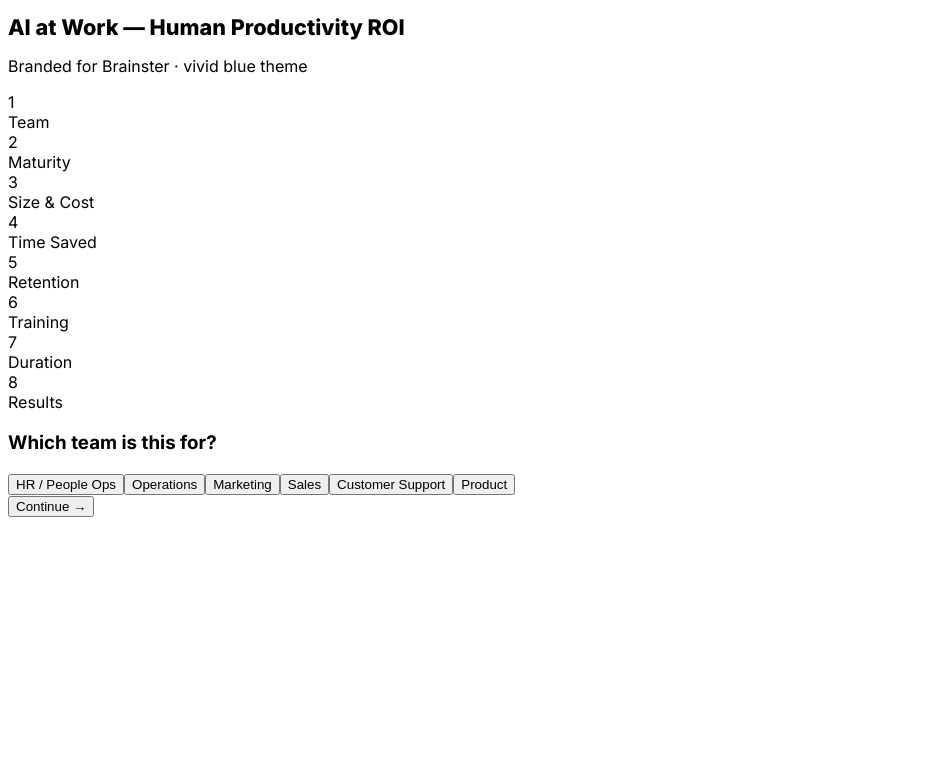
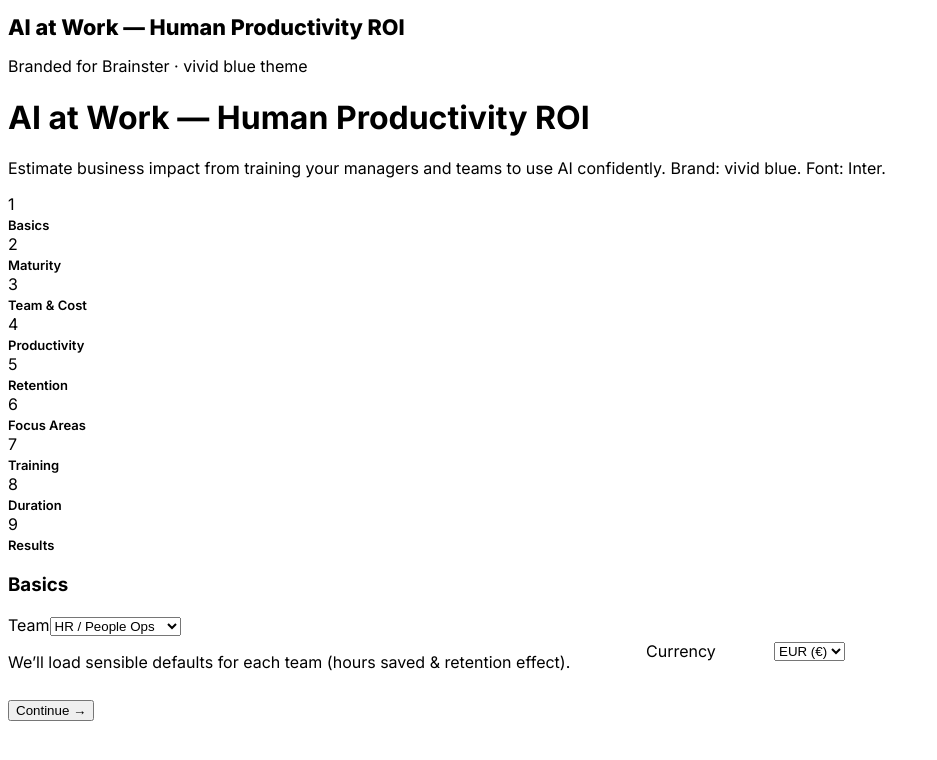
Before and after one commit to powerstephen/brainster-human-ai-roi, a Next.js app: page / in a window 1280 px wide. Shown: the top 760 px of the page, without its empty margins (0-937 px from the left). Built offline with nearby package versions, Linux system fonts and the light colour scheme.

Commit message:
Update RoiCalculator.tsx

```diff
--- a/components/RoiCalculator.tsx
+++ b/components/RoiCalculator.tsx
@@ -1,141 +1,215 @@
 'use client';
-import { useMemo, useState } from 'react';
-import { ChipGroup, NumberRow, PercentRow, StepHeader } from './ui';
-import { calc, Inputs, Team, Maturity } from '../lib/model';
+import { useMemo, useState, useEffect } from 'react';
+import { calc, Inputs, Team, Currency, symbol, teamPresets } from '../lib/model';
+import { CurrencySelect, MultiPick, NumberField, MaturitySlider } from './controls';
 
-const CURRENCY = '€';
-const fmt = (n:number)=>new Intl.NumberFormat('en', { style:'currency', currency:'EUR', maximumFractionDigits:0 }).format(n);
+const PAIN_OPTS = [
+  { label:'Staff retention', value:'retention' as const },
+  { label:'Employee engagement', value:'engagement' as const },
+  { label:'Output quality / rework', value:'quality' as const },
+  { label:'Throughput / cycle time', value:'throughput' as const },
+  { label:'Onboarding speed', value:'onboarding' as const },
+  { label:'Cost reduction', value:'cost' as const },
+];
+
+const TEAMS: {label:string; value:Team}[] = [
+  {label:'HR / People Ops', value:'hr'},
+  {label:'Operations', value:'ops'},
+  {label:'Marketing', value:'marketing'},
+  {label:'Sales', value:'sales'},
+  {label:'Customer Support', value:'support'},
+  {label:'Product', value:'product'},
+];
+
+function Steps({current}:{current:number}){
+  const items=['Basics','Maturity','Team & Cost','Productivity','Retention','Focus Areas','Training','Duration','Results'];
+  const pct = Math.min((current-1)/(items.length-1),1)*100;
+  return (
+    <>
+      <div className="progress"><span style={{width:`${pct}%`}}/></div>
+      <div className="steps">
+        {items.map((t,i)=>(
+          <div key={t} className={`step ${i+1<=current?'active':''}`}><div className="dot">{i+1}</div><span style={{fontWeight:600,fontSize:13}}>{t}</span></div>
+        ))}
+      </div>
+    </>
+  );
+}
 
 export function RoiCalculator(){
-  const [step,setStep]=useState<1|2|3|4|5|6|7|8>(1);
+  const [step,setStep]=useState(1);
 
-  // 1) Team
+  // currency & team
+  const [currency,setCurrency]=useState<Currency>('EUR');
   const [team,setTeam]=useState<Team>('hr');
-  const teamOps=[{label:'HR / People Ops',value:'hr' as const},{label:'Operations',value:'ops' as const},{label:'Marketing',value:'marketing' as const},{label:'Sales',value:'sales' as const},{label:'Customer Support',value:'support' as const},{label:'Product',value:'product' as const}];
 
-  // 2) Maturity
-  const [maturity,setMaturity]=useState<Maturity>('medium');
+  // maturity
+  const [maturityScore,setMaturityScore]=useState(5);
 
-  // 3) Size & Cost
-  const [employees,setEmployees]=useState(200);
+  // size & cost
+  const [employees,setEmployees]=useState(150);
   const [avgSalary,setAvgSalary]=useState(52000);
 
-  // 4) Time Saved
+  // productivity + retention
   const [hoursSavedPerWeek,setHoursSavedPerWeek]=useState(3);
-
-  // 5) Retention
   const [retentionImprovementPts,setRetentionImprovementPts]=useState(2);
 
-  // 6) Training
+  // pain points
+  const [pains,setPains]=useState<(typeof PAIN_OPTS[number]['value'])[]>([]);
+
+  // training
   const [trainingPerEmployee,setTrainingPerEmployee]=useState(850);
-
-  // 7) Duration
   const [durationMonths,setDurationMonths]=useState(3);
 
-  const inputs: Inputs = { team, maturity, employees, avgSalary, hoursSavedPerWeek, retentionImprovementPts, trainingPerEmployee, durationMonths };
+  // presets when team changes
+  useEffect(()=>{
+    const p = teamPresets(team);
+    setHoursSavedPerWeek(p.hours);
+    setRetentionImprovementPts(p.retentionPts);
+  },[team]);
+
+  const inputs: Inputs = {
+    currency, team, maturityScore, employees, avgSalary,
+    hoursSavedPerWeek, retentionImprovementPts, trainingPerEmployee, durationMonths, pains
+  };
+  const S = symbol(currency);
   const res = useMemo(()=>calc(inputs),[inputs]);
 
+  const money=(n:number)=>new Intl.NumberFormat('en', { style:'currency', currency, maximumFractionDigits:0 }).format(n);
+
   return (
-    <div className="space-y-5">
-      <StepHeader current={step}/>
+    <div className="section">
+      <div className="hero">
+        <h1>AI at Work — Human Productivity ROI</h1>
+        <p>Estimate business impact from training your managers and teams to use AI confidently. Brand: vivid blue. Font: Inter.</p>
+      </div>
 
+      <div className="section"><Steps current={step}/></div>
+
+      {/* 1 BASICS */}
       {step===1 && (
-        <div className="card p-6 space-y-4">
-          <h3 className="text-lg font-semibold">Which team is this for?</h3>
-          <ChipGroup value={team} onChange={setTeam} options={teamOps}/>
-          <div className="flex gap-2 pt-2">
+        <div className="card">
+          <h3>Basics</h3>
+          <div style={{display:'grid',gap:12,gridTemplateColumns:'repeat(auto-fit,minmax(260px,1fr))'}}>
+            <div>
+              <label className="label">Team</label>
+              <select className="input" value={team} onChange={(e)=>setTeam(e.target.value as Team)}>
+                {TEAMS.map(t=><option key={t.value} value={t.value}>{t.label}</option>)}
+              </select>
+              <p className="help">We’ll load sensible defaults for each team (hours saved & retention effect).</p>
+            </div>
+            <CurrencySelect value={currency} onChange={setCurrency}/>
+          </div>
+          <div style={{display:'flex',gap:8,marginTop:12}}>
             <button className="btn btn-primary" onClick={()=>setStep(2)}>Continue →</button>
           </div>
         </div>
       )}
 
+      {/* 2 MATURITY */}
       {step===2 && (
-        <div className="card p-6 space-y-4">
-          <h3 className="text-lg font-semibold">Current AI maturity</h3>
-          <ChipGroup value={maturity} onChange={setMaturity}
-            options={[{label:'Low',value:'low' as const},{label:'Medium',value:'medium' as const},{label:'High',value:'high' as const}]}/>
-          <p className="help">We’ll count only improvements beyond today’s baseline.</p>
-          <div className="flex gap-2">
+        <div className="card">
+          <h3>AI Maturity</h3>
+          <MaturitySlider value={maturityScore} onChange={setMaturityScore}/>
+          <div className="tooltip" style={{marginTop:8}}>
+            <span className="subtle">What does this change?</span>
+            <span className="tip">We discount gains when maturity is already high (less headroom). Scores 1–4 = most upside.</span>
+          </div>
+          <div style={{display:'flex',gap:8,marginTop:12}}>
             <button className="btn btn-ghost" onClick={()=>setStep(1)}>← Back</button>
             <button className="btn btn-primary" onClick={()=>setStep(3)}>Continue →</button>
           </div>
         </div>
       )}
 
+      {/* 3 TEAM & COST */}
       {step===3 && (
-        <div className="card p-6 space-y-4">
-          <h3 className="text-lg font-semibold">Team size & average salary</h3>
-          <div className="grid md:grid-cols-2 gap-4">
-            <NumberRow label="Employees in scope" value={employees} onChange={setEmployees} min={1}/>
-            <NumberRow label={`Average annual salary (${CURRENCY})`} value={avgSalary} onChange={setAvgSalary} step={1000}/>
+        <div className="card">
+          <h3>Team size & cost</h3>
+          <div style={{display:'grid',gap:12,gridTemplateColumns:'repeat(auto-fit,minmax(240px,1fr))'}}>
+            <NumberField label="Employees in scope" value={employees} onChange={setEmployees} min={1}/>
+            <NumberField label={`Average annual salary (${S})`} value={avgSalary} onChange={setAvgSalary} step={1000}/>
           </div>
-          <div className="flex gap-2">
+          <div className="help" style={{marginTop:8}}>If this covers multiple teams, use weighted averages.</div>
+          <div style={{display:'flex',gap:8,marginTop:12}}>
             <button className="btn btn-ghost" onClick={()=>setStep(2)}>← Back</button>
             <button className="btn btn-primary" onClick={()=>setStep(4)}>Continue →</button>
           </div>
         </div>
       )}
 
+      {/* 4 PRODUCTIVITY */}
       {step===4 && (
-        <div className="card p-6 space-y-4">
-          <h3 className="text-lg font-semibold">Weekly time saved (per person)</h3>
-          <PercentRow label="Hours saved per week" value={hoursSavedPerWeek} onChange={setHoursSavedPerWeek} min={0} max={10} step={0.5}/>
-          <p className="help">Keep it conservative: most teams report 2–5 hrs/week after structured training.</p>
-          <div className="flex gap-2">
+        <div className="card">
+          <h3>Productivity (time saved)</h3>
+          <NumberField label="Hours saved per person per week" value={hoursSavedPerWeek} onChange={setHoursSavedPerWeek} min={0} step={0.5} suffix="hrs/week"
+                       hint="Typical post-training range: 2–5 hrs/week depending on role."/>
+          <div style={{display:'flex',gap:8,marginTop:12}}>
             <button className="btn btn-ghost" onClick={()=>setStep(3)}>← Back</button>
             <button className="btn btn-primary" onClick={()=>setStep(5)}>Continue →</button>
           </div>
         </div>
       )}
 
+      {/* 5 RETENTION */}
       {step===5 && (
-        <div className="card p-6 space-y-4">
-          <h3 className="text-lg font-semibold">Expected retention improvement</h3>
-          <PercentRow label="Attrition reduction (points)" value={retentionImprovementPts} onChange={setRetentionImprovementPts} min={0} max={8} step={0.5}/>
-          <p className="help">Training + engagement typically yields 1–4 pts improvement.</p>
-          <div className="flex gap-2">
+        <div className="card">
+          <h3>Retention impact</h3>
+          <NumberField label="Attrition reduction (percentage points)" value={retentionImprovementPts} onChange={setRetentionImprovementPts} min={0} step={0.5} suffix="pts"
+                       hint="Training + engagement often yields 1–4 pts improvement."/>
+          <div style={{display:'flex',gap:8,marginTop:12}}>
             <button className="btn btn-ghost" onClick={()=>setStep(4)}>← Back</button>
             <button className="btn btn-primary" onClick={()=>setStep(6)}>Continue →</button>
           </div>
         </div>
       )}
 
+      {/* 6 FOCUS AREAS */}
       {step===6 && (
-        <div className="card p-6 space-y-4">
-          <h3 className="text-lg font-semibold">Training investment</h3>
-          <NumberRow label={`Per employee (${CURRENCY})`} value={trainingPerEmployee} onChange={setTrainingPerEmployee} step={25}/>
-          <div className="flex gap-2">
+        <div className="card">
+          <h3>Primary focus areas (choose up to 3)</h3>
+          <MultiPick values={pains} onChange={setPains} options={PAIN_OPTS} max={3}/>
+          <p className="help" style={{marginTop:6}}>We’ll use these to tailor the summary language and recommended next steps.</p>
+          <div style={{display:'flex',gap:8,marginTop:12}}>
             <button className="btn btn-ghost" onClick={()=>setStep(5)}>← Back</button>
             <button className="btn btn-primary" onClick={()=>setStep(7)}>Continue →</button>
           </div>
         </div>
       )}
 
+      {/* 7 TRAINING & DURATION */}
       {step===7 && (
-        <div className="card p-6 space-y-4">
-          <h3 className="text-lg font-semibold">Program duration</h3>
-          <NumberRow label="Months" value={durationMonths} onChange={setDurationMonths} min={1} step={1}/>
-          <div className="flex gap-2">
+        <div className="card">
+          <h3>Training plan & duration</h3>
+          <div style={{display:'grid',gap:12,gridTemplateColumns:'repeat(auto-fit,minmax(240px,1fr))'}}>
+            <NumberField label={`Training per employee (${S})`} value={trainingPerEmployee} onChange={setTrainingPerEmployee} step={25}/>
+            <NumberField label="Program duration (months)" value={durationMonths} onChange={setDurationMonths} min={1} step={1}/>
+          </div>
+          <div style={{display:'flex',gap:8,marginTop:12}}>
             <button className="btn btn-ghost" onClick={()=>setStep(6)}>← Back</button>
             <button className="btn btn-primary" onClick={()=>setStep(8)}>Calculate →</button>
           </div>
         </div>
       )}
 
+      {/* 8 RESULTS */}
       {step===8 && (
-        <div className="card p-6 space-y-4">
-          <h3 className="text-lg font-semibold">Results</h3>
-
-          <div className="grid grid-cols-2 md:grid-cols-5 gap-3">
-            <div className="kpi"><div className="title">Monthly savings</div><div className="value">{fmt(res.monthlySavings)}</div></div>
+        <div className="card">
+          <h3>Results</h3>
+          <div className="kpi-grid">
+            <div className="kpi"><div className="title">Monthly savings</div><div className="value">{money(res.monthlySavings)}</div></div>
             <div className="kpi"><div className="title">Annual ROI</div><div className="value">{res.roiMultiple.toFixed(1)}×</div></div>
             <div className="kpi"><div className="title">Payback</div><div className="value">{isFinite(res.paybackMonths)?`${res.paybackMonths.toFixed(1)} mo`:'—'}</div></div>
             <div className="kpi"><div className="title">Hours saved / year</div><div className="value">{Math.round(res.hoursTotalYear).toLocaleString()}</div></div>
-            <div className="kpi"><div className="title">Retention value</div><div className="value">{fmt(res.retentionValue)}</div></div>
+            <div className="kpi"><div className="title">Retention value</div><div className="value">{money(res.retentionValue)}</div></div>
           </div>
 
-          <hr className="div"/>
-          <div className="flex gap-2">
+          {/* tailored text */}
+          <div style={{marginTop:10}} className="help">
+            Focus areas selected: {pains.length? pains.join(', ') : '— none selected'}. Your maturity score of {maturityScore}/10 suggests {maturityScore<=4?'high headroom for gains':'moderate additional upside'}.
+          </div>
+
+          <div style={{display:'flex',gap:8,marginTop:12}}>
             <button className="btn btn-ghost" onClick={()=>setStep(7)}>← Back</button>
             <button className="btn btn-primary" onClick={()=>setStep(1)}>Start over</button>
           </div>
```
